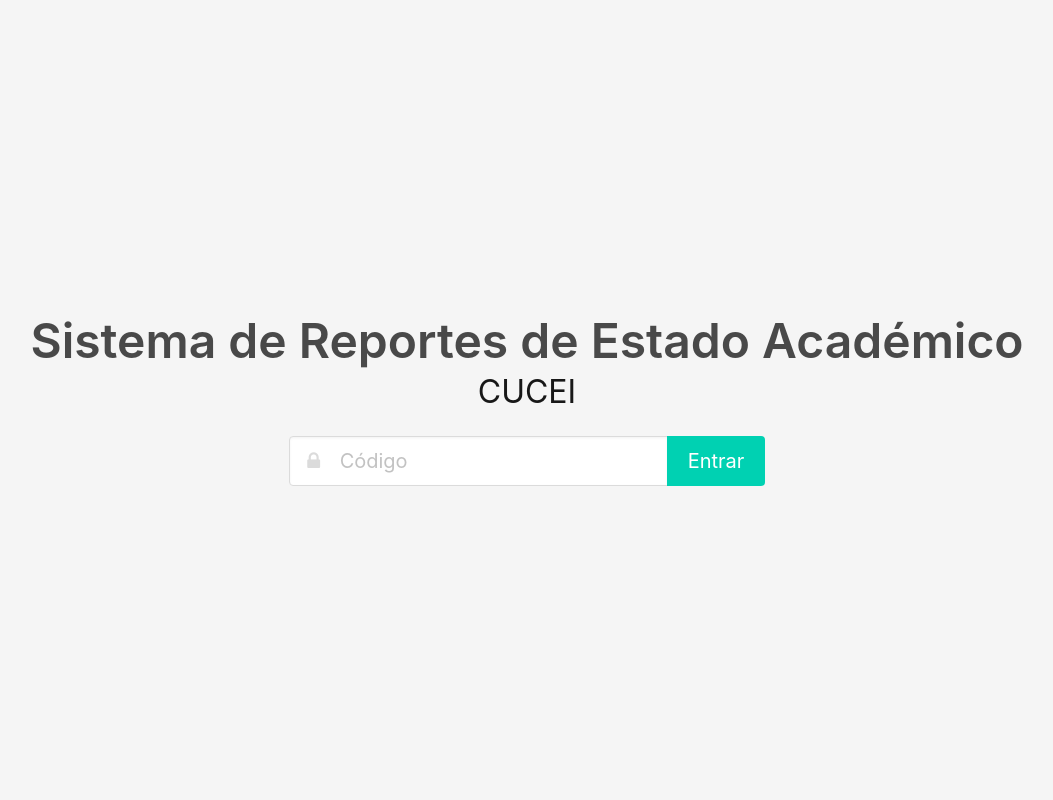
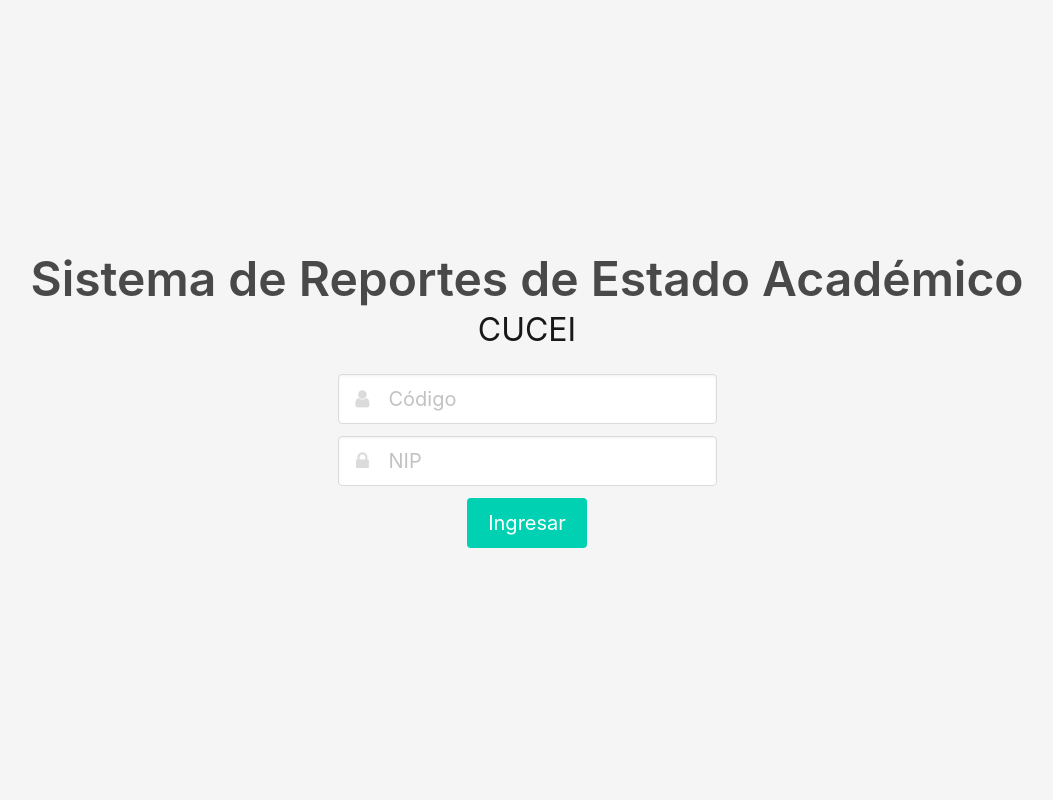
Before and after one commit to andaviaco/cucei-reporter, a Flask app: page / in a window 1280 px wide. Shown: the part 24-824 px from the top of the page, without its empty margins (113-1166 px from the left). Run offline with Flask 2, Linux system fonts and the light colour scheme; some libraries are stand-ins or nearby versions.

Commit message:
add NIP validation and show flash messages

```diff
--- a/const.py
+++ b/const.py
@@ -12,3 +12,5 @@
     'discipline': u'Diciplina',
     'other': u'Otra',
 }
+
+NIP_LEN = 4
--- a/static/styles.css
+++ b/static/styles.css
@@ -3,3 +3,8 @@
   min-height: inherit;
   height: auto;
 }
+
+.is-centered {
+    display: flex;
+    justify-content: center;
+}
--- a/templates/index.html
+++ b/templates/index.html
@@ -15,16 +15,35 @@
             </h2>
 
             <form class="" action="{{url_for('login')}}" method="post">
-                <div class="field has-addons has-addons-centered">
+                <div class="field is-centered">
                     <p class="control has-icons-left">
-                        <input class="input is-medium" type="password" name="password" placeholder="Código">
+                        <input class="input is-medium" type="text" name="code" placeholder="Código">
+                        <span class="icon is-medium is-left">
+                            <i class="fa fa-user"></i>
+                        </span>
+                    </p>
+                </div>
+                <div class="field is-centered">
+                    <p class="control has-icons-left">
+                        <input class="input is-medium" type="password" name="password" placeholder="NIP">
                         <span class="icon is-medium is-left">
                             <i class="fa fa-lock"></i>
                         </span>
                     </p>
+                </div>
+
+                {% with errors = get_flashed_messages(category_filter=["error"]) %}
+                    {% if errors %}
+                        {%- for msg in errors %}
+                            <p class="help is-danger">{{ msg }}</p>
+                        {% endfor -%}
+                    {% endif %}
+                {% endwith %}
+
+                <div class="field is-centered">
                     <p class="control">
-                        <button class="button is-primary is-medium">
-                            Entrar
+                        <button class="button is-primary is-medium" type="submit">
+                            Ingresar
                         </button>
                     </p>
                 </div>
--- a/views.py
+++ b/views.py
@@ -18,15 +18,18 @@
 @app.route('/login', methods=['GET', 'POST'])
 def login():
     if request.method == 'POST':
-        code = request.form.get('password')
+        code = request.form.get('code')
+        nip = request.form.get('password', None)
         user = User.query.filter_by(code=code).first()
 
-        if user is not None:
-            login_user(user)
-            flash('Logged in successfully')
-            return redirect(url_for('report'))
+        # NIP is the last 4 characters of the code (requested by client)
+        if user is not None and nip:
+            if code.endswith(nip, -(const.NIP_LEN)):
+                login_user(user)
+                flash(u'Logged in successfully', 'success')
+                return redirect(url_for('report'))
 
-        flash('Password is invalid' , 'error')
+        flash(u'El código y/o el NIP son inválidos' , 'error')
         return redirect(url_for('index'))
     else:
         return redirect(url_for('index'))
```
